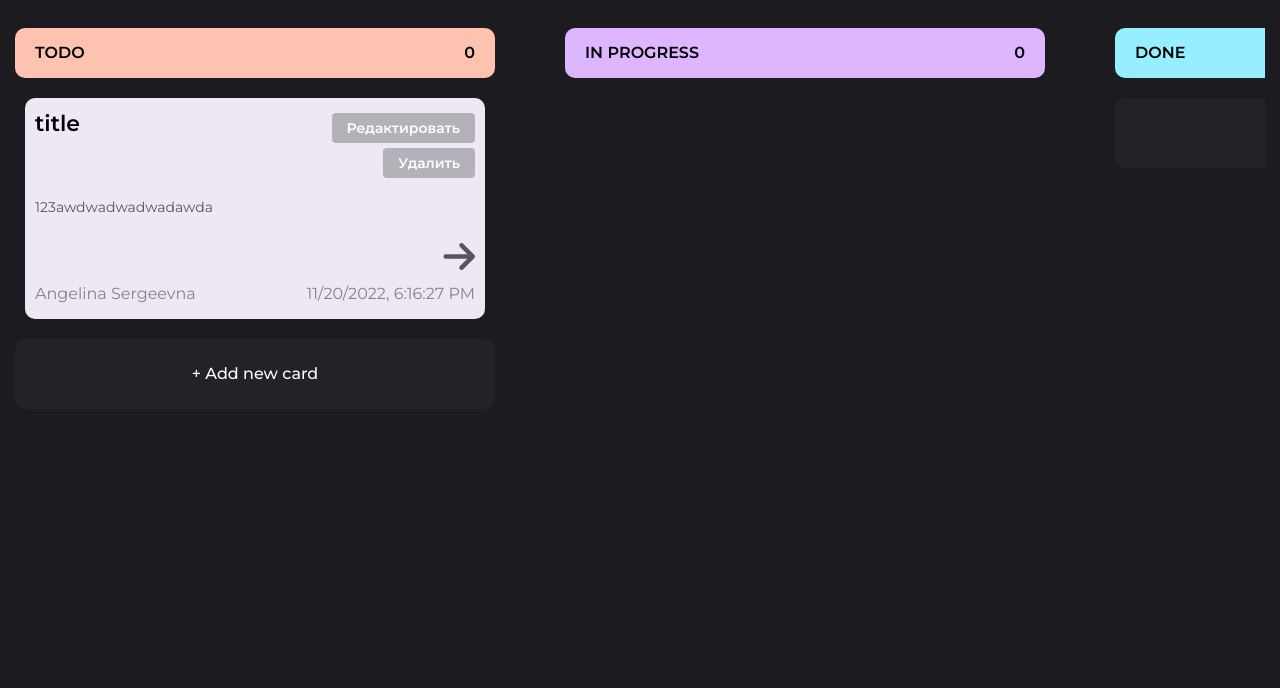
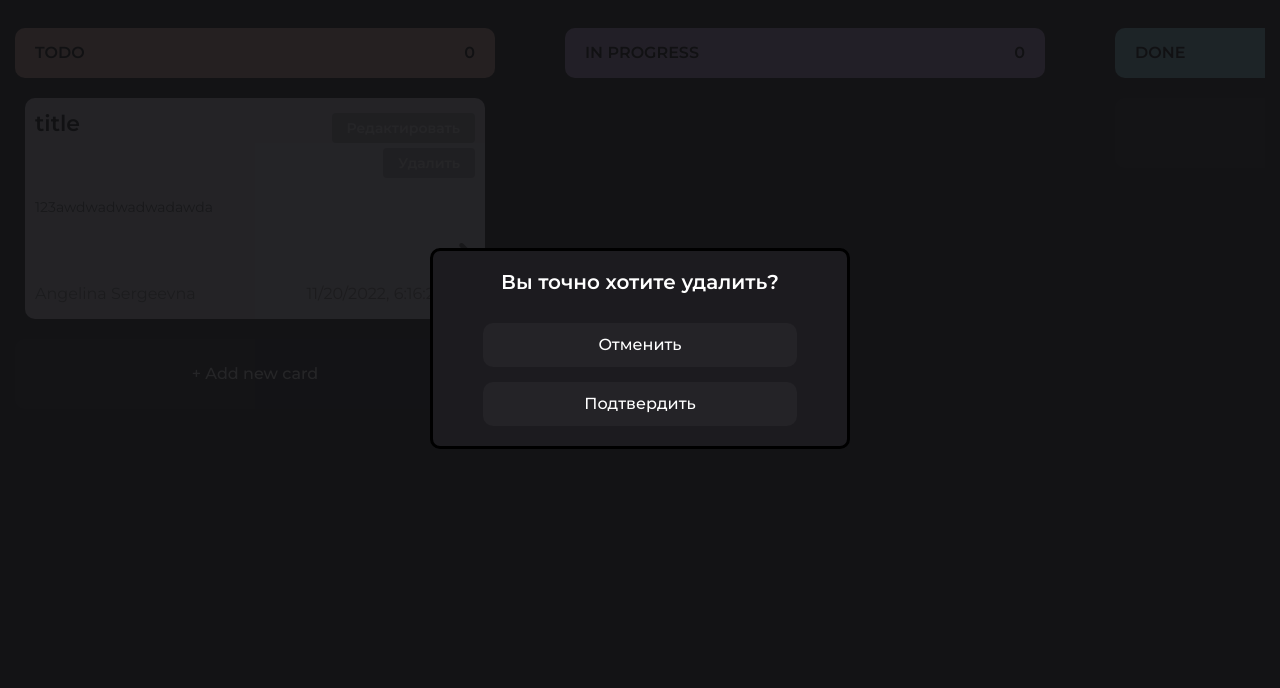
Before and after one commit to rubz1e/trello-clone, a website built with Parcel: page src/index.html in a window 1280 px wide. Shown: the part 112-800 px from the top of the page. Built offline with nearby package versions, Linux system fonts and the light colour scheme.

Commit message:
init: create a modal window for buttons in tasks

```diff
--- /dev/null
+++ b/src/components/modals/modalValidation.js
@@ -0,0 +1,57 @@
+import createElement from "../../utils/createElement";
+
+function ModalValidation(text, name) {
+  this.text = text;
+  this.name = name;
+
+  this.backdrop = createElement("div", { className: "backdrop modalBg" });
+
+  this.element = createElement("dialog", {
+    className: "modal-validation",
+  });
+  const form = createElement("form");
+  const formTitle = createElement("h2", {
+    textContent: this.text,
+    className: "modal-validation__text",
+  });
+  const cancelButton = createElement("button", {
+    textContent: "Отменить",
+    className: "modal-validation__button",
+  });
+  const confirmButton = createElement("button", {
+    textContent: "Подтвердить",
+    className: "modal-validation__button",
+  });
+
+  cancelButton.addEventListener("click", (e) => {
+    e.preventDefault();
+    this.element.open = false;
+    this.backdrop.classList.remove("modalBg");
+  });
+
+  confirmButton.addEventListener('click', (e) => {
+    e.preventDefault();
+    if (this.name === 'delete'){
+
+    }
+    if (this.name === 'deleteAll'){
+
+    }
+    this.element.open = false;
+    this.backdrop.classList.remove("modalBg");
+  })
+
+  this.cancelButton = cancelButton;
+  this.confirmButton = confirmButton;
+
+  if (this.name === "do it") {
+    form.append(formTitle, cancelButton);
+  }
+  if (this.name === "delete") {
+    form.append(formTitle, cancelButton, confirmButton);
+  }
+
+  this.element.append(form);
+}
+
+export default ModalValidation;
--- a/src/components/tasks/taskCreated.js
+++ b/src/components/tasks/taskCreated.js
@@ -6,30 +6,50 @@ function Task(id, title, description, user, date) {
   this.description = description;
   this.user = user;
   this.date = date;
-    this.element = createElement('li', { className: 'task' })
+  this.element = createElement("li", { className: "task" });
 
-    const taskTitle = createElement('p', { className: 'task-title', textContent: this.title });
-    const taskEdit = createElement('button', { className: 'task-edit', textContent: 'Редактировать' });
-    const taskDelete = createElement('button', { className: 'task-delete', textContent: 'Удалить' });
-    const taskDescription = createElement('p', { className: 'task-description', textContent: this.description });
-    const taskUser = createElement('p', { className: 'task-text', textContent: this.user });
-    const taskArrow = createElement('div', { className: 'task-arrow' });
-    taskArrow.innerHTML = `<i class="fa-solid fa-arrow-right"></i>`
-    const taskDate = createElement('p', { className: 'task-text', textContent: this.date });
+  const taskTitle = createElement("p", {
+    className: "task-title",
+    textContent: this.title,
+  });
+  const taskEdit = createElement("button", {
+    className: "task-edit",
+    textContent: "Редактировать",
+  });
+  const taskDelete = createElement("button", {
+    className: "task-delete",
+    textContent: "Удалить",
+  });
+  const taskDescription = createElement("p", {
+    className: "task-description",
+    textContent: this.description,
+  });
+  const taskUser = createElement("p", {
+    className: "task-text",
+    textContent: this.user,
+  });
+  const taskArrow = createElement("div", { className: "task-arrow" });
+  taskArrow.innerHTML = `<i class="fa-solid fa-arrow-right"></i>`;
+  const taskDate = createElement("p", {
+    className: "task-text",
+    textContent: this.date,
+  });
 
-    const taskTop = createElement('div', { className: 'task-top' });
-    const taskTopRight = createElement('div', { className: 'task-top__right' });
+  const taskTop = createElement("div", { className: "task-top" });
+  const taskTopRight = createElement("div", { className: "task-top__right" });
 
-    const taskBottom = createElement('div', { className: 'task-bottom' });
-    const taskBottomRight = createElement('div', { className: 'task-bottom__right' });
+  const taskBottom = createElement("div", { className: "task-bottom" });
+  const taskBottomRight = createElement("div", {
+    className: "task-bottom__right",
+  });
 
-    taskTopRight.append(taskEdit, taskDelete)
+  taskTopRight.append(taskEdit, taskDelete);
   taskTop.append(taskTitle, taskTopRight);
 
-    taskBottomRight.append(taskArrow, taskDate)
+  taskBottomRight.append(taskArrow, taskDate);
   taskBottom.append(taskUser, taskBottomRight);
 
-    this.element.append(taskTop, taskDescription, taskBottom)
+  this.element.append(taskTop, taskDescription, taskBottom);
 }
 
-export default Task
+export default Task;
--- a/src/index.js
+++ b/src/index.js
@@ -1,8 +1,16 @@
 import createElement from "./utils/createElement.js"
 import Task from './components/tasks/taskCreated.js'
 import tasks from './components/tasks/index.js'
+import ModalValidation from "./components/modals/modalValidation.js";
 
 const createOfDate = new Date().toLocaleString();
-tasks.addTask('title', '123awdwadwadwadawda', 'Angelina Sergeevna', createOfDate)
+tasks.addTask('title', '123awdwadwadwadawda', 'Angelina Sergeevna', createOfDate);
+const modalDelete = new ModalValidation('Вы точно хотите удалить?', 'delete');
+modalDelete.element.open = true;
+// const modalDeleteAll = new ModalValidation('Вы точно хотите удалить всё?', 'deleteAll');
+// modalDelete.element.open = true;
+// const modalDoIt = new ModalValidation('Выполните текущие задачи, прежде чем добавить дополнительные задачи', 'do it');
+// modalDoIt.element.open = true;
 
-document.querySelector('#todo-list')?.append(tasks.element)
+document.querySelector('#todo-list')?.append(tasks.element);
+document.body.append(modalDelete.element, modalDelete.backdrop);
--- a/src/styles/body.scss
+++ b/src/styles/body.scss
@@ -6,6 +6,7 @@
 body {
     background-color: #1C1B1F;
     padding: 0 15px;
+    // z-index: 0;
 }
 
 .wrapper-header {
--- /dev/null
+++ b/src/styles/components/modalValidation.scss
@@ -0,0 +1,43 @@
+.modal-validation{
+    position: absolute;
+    max-width: 420px;
+    left: calc(50% - 210px);
+    top: 45%;
+    border-radius: $bradius;
+    background-color: $cl-modalBg;
+    z-index: 3;
+
+    form{
+        padding: 20px 50px;
+    }
+
+    &__button{
+        @include columns-button;
+        padding: 12px 100px;
+        margin-top: 30px;
+    }
+
+    &__button:last-child{
+        margin-top: 15px;
+    }
+
+    &__text{
+        color: $cl-modalText;
+        text-align: center;
+        font-family: 'Montserrat';
+        font-style: normal;
+        font-weight: 600;
+        font-size: 20px;
+        line-height: 22px;
+    }
+}
+
+.modalBg{
+    position: absolute;
+    left: 0;
+    top: 0;
+    width: 100%;
+    height: 100%;
+    z-index: 2;
+    background: rgba(19, 19, 21, 0.92);
+}
--- a/src/styles/index.scss
+++ b/src/styles/index.scss
@@ -6,6 +6,7 @@
 @import "mixin";
 @import "./components/header.scss";
 @import "./components/columns.scss";
+@import "./components/modalValidation.scss";
 
 
 
--- a/src/styles/variables.scss
+++ b/src/styles/variables.scss
@@ -10,6 +10,10 @@ $cl-title: #000000;
 $cl-description: #565656;
 $cl-other: #999999;
 
+// modal
+$cl-modalBg: #1C1B1F;
+$cl-modalText: #FFFFFF;
+
 // border
 
 $bradius: 10px; // main
```
Lines whose indentation alone changed are shown as unchanged.
